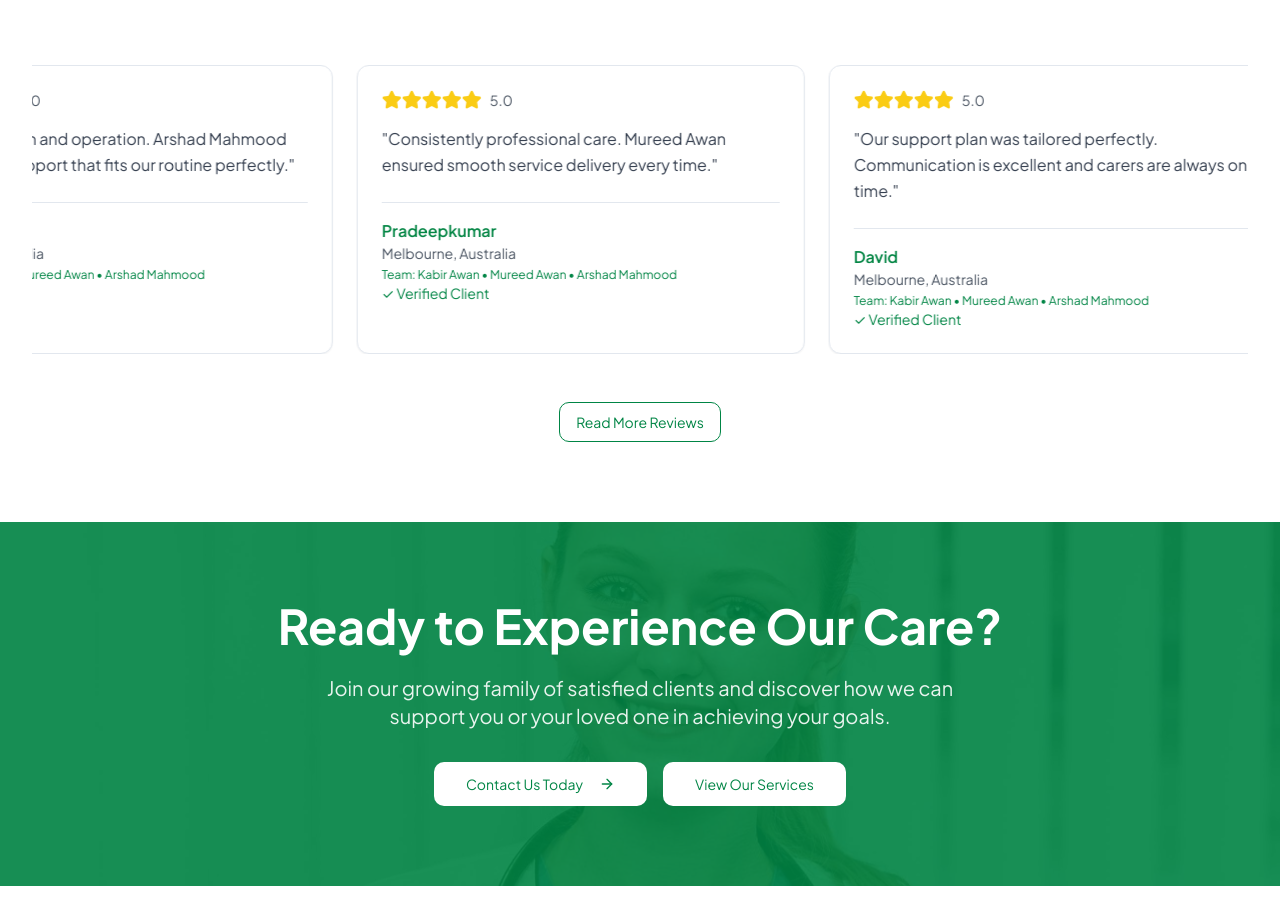
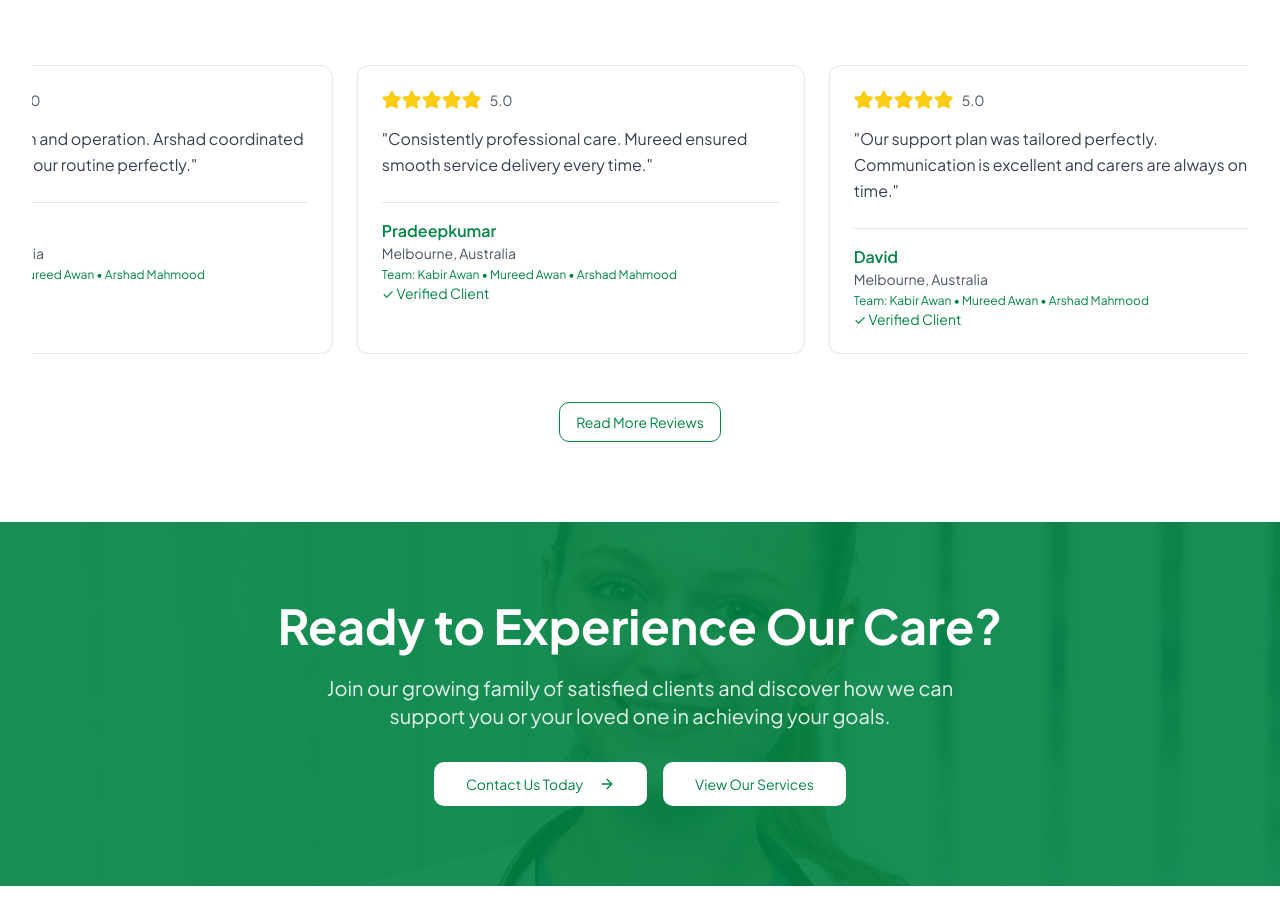
Before and after one commit to zainabijaz0/WellbeingFirstCare, a React (Vite) app: page /about in a window 1280 px wide. Shown: the part 3749-4673 px from the top of the page. Built offline with nearby package versions, Linux system fonts and the light colour scheme.

Commit message:
Rewrite review texts on About page to mention only one first name
cgen-0a01843d9ef2401fb97d58e83a75611d

```diff
--- a/client/pages/About.tsx
+++ b/client/pages/About.tsx
@@ -274,21 +274,21 @@ export default function About() {
                     name: "Peak Mobility",
                     rating: 5,
                     review:
-                      "Highly recommend their NDIS access assistance! Kabir Awan and team matched us with the perfect care provider for autism support.",
+                      "Highly recommend their NDIS access assistance! Kabir and team matched us with the perfect care provider for autism support.",
                     verified: true,
                   },
                   {
                     name: "Shania Awais",
                     rating: 5,
                     review:
-                      "Very good team and operation. Arshad Mahmood coordinated support that fits our routine perfectly.",
+                      "Very good team and operation. Arshad coordinated support that fits our routine perfectly.",
                     verified: true,
                   },
                   {
                     name: "Pradeepkumar Kaur",
                     rating: 5,
                     review:
-                      "Consistently professional care. Mureed Awan ensured smooth service delivery every time.",
+                      "Consistently professional care. Mureed ensured smooth service delivery every time.",
                     verified: true,
                   },
                   {
```
